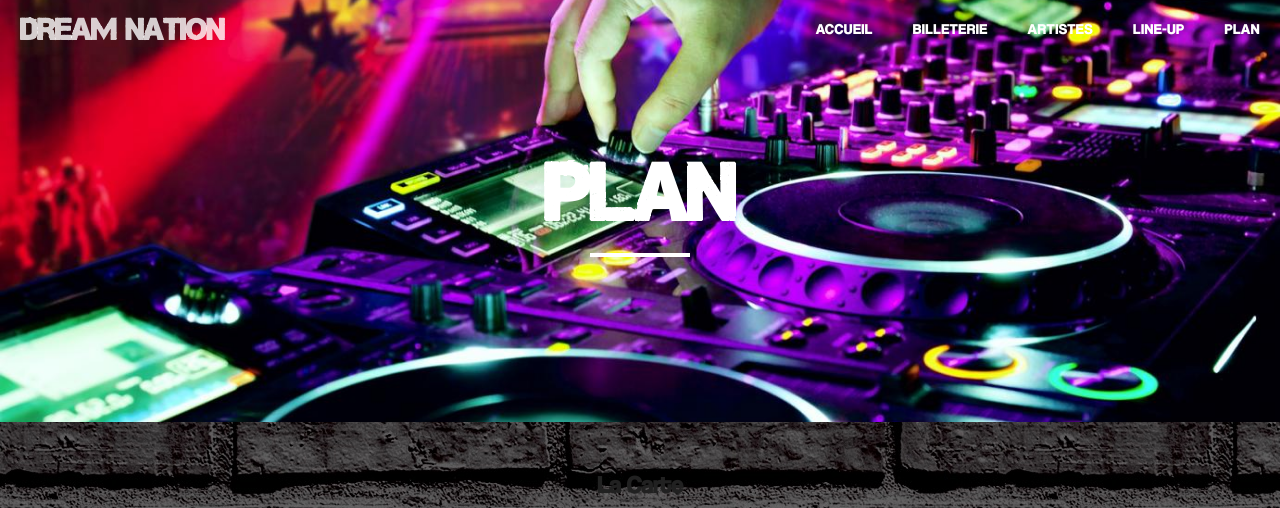
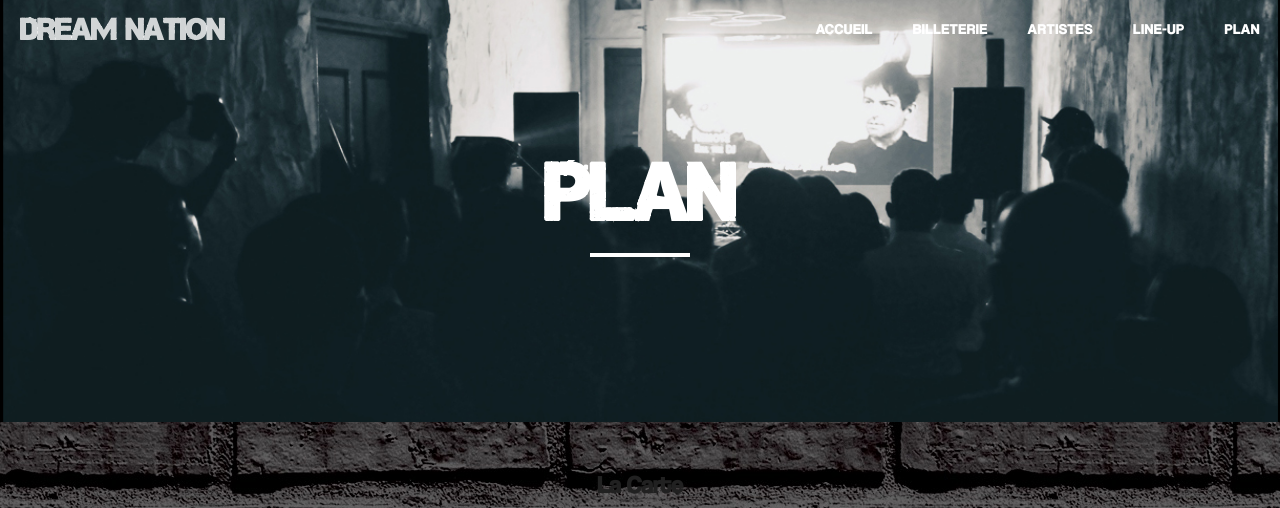
Before and after one commit to kimerthen/A2_PREPRO_BALLERIN_POULLAIN, a PHP site: page /map.php in a window 1280 px wide. Shown: the top 508 px of the page. Run offline with PHP 8.4, Linux system fonts and the light colour scheme; some libraries are stand-ins or nearby versions; grey boxes are pictures that could not be loaded.

Commit message:
Change direction for img header of map

```diff
--- a/map.php
+++ b/map.php
@@ -10,7 +10,7 @@ include "head.php";
 
     <!-- Page Header -->
     <!-- Set your background image for this header on the line below. -->
-    <header class="intro-header" style="background-image: url('img/plat.jpg')">
+    <header class="intro-header" style="background-image: url('img/map.jpg')">
         <div class="container">
             <div class="row">
                 <div class="col-lg-8 col-lg-offset-2 col-md-10 col-md-offset-1">
@@ -24,7 +24,7 @@ include "head.php";
     </header>
 
     <!-- Main Content -->
-    <div class="container">
+    <div class="container" style="margin-bottom:30px">
         <div class="row">
             <div class="col-lg-8 col-lg-offset-2 col-md-10 col-md-offset-1">
                 <div class="carte">
```
Also changed, not shown: Lineup.php (line endings or trailing spaces).
